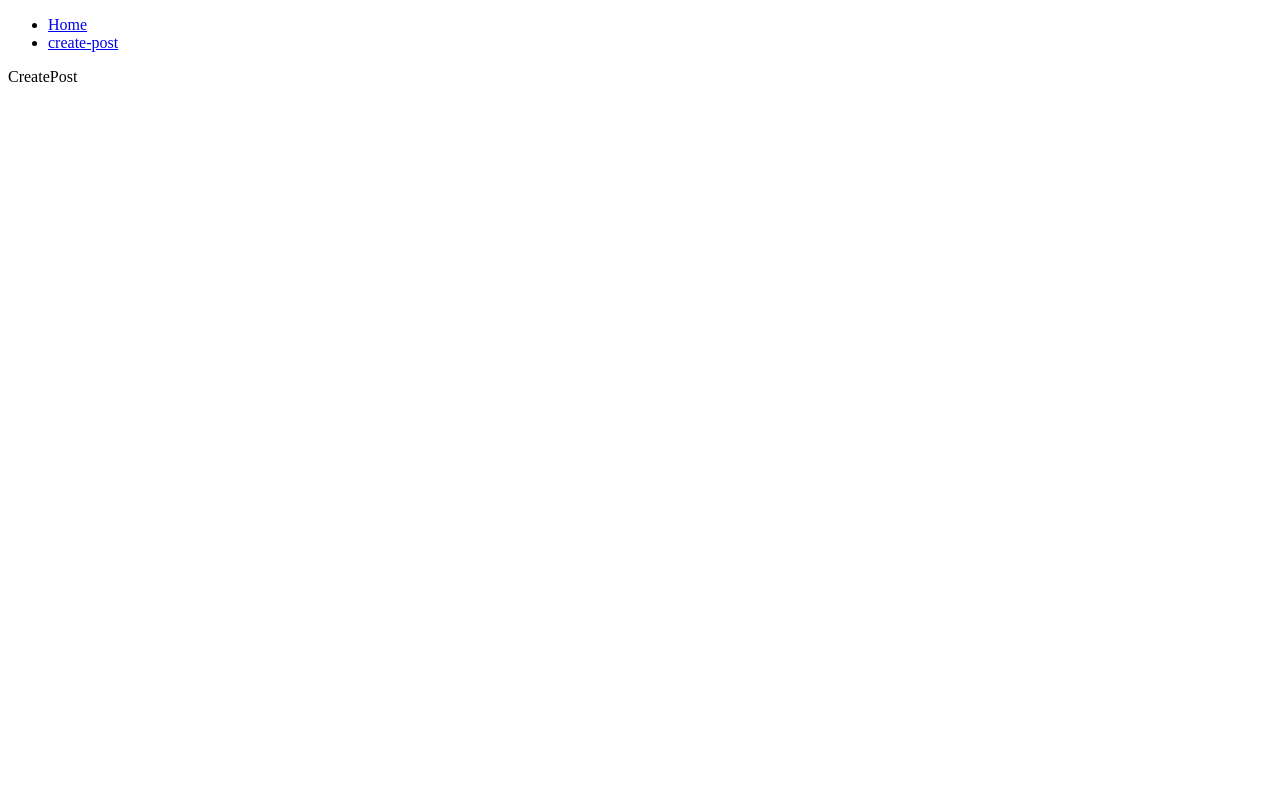
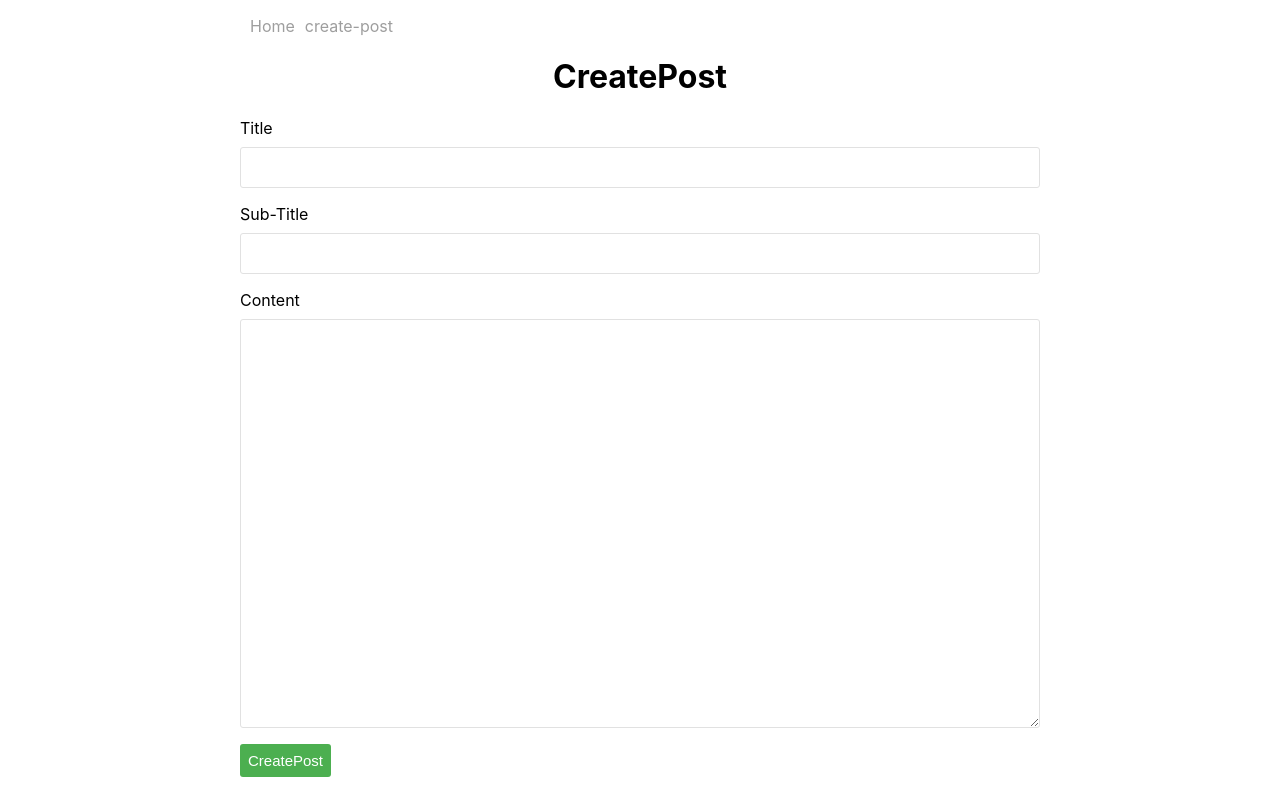
Before and after one commit to bhargavraju49/blogspage, a React (Create React App) app: page /create-post in a window 1280 px wide. Built offline with nearby package versions, Linux system fonts and the light colour scheme.

Commit message:
added create post

```diff
--- a/src/components/App.js
+++ b/src/components/App.js
@@ -1,5 +1,6 @@
 import {Routes, Route} from 'react-router-dom'
 import {Home, PostDetail, CreatePost, Navbar} from './';
+import '../index.css'
 
 function App() {
   return (
--- a/src/components/CreatePost.js
+++ b/src/components/CreatePost.js
@@ -1,6 +1,42 @@
+import { useState } from "react"
+
 function CreatePost () {
+    const [title, setTitle] = useState();
+    const [subTitle, setsubTitle] = useState();
+    const [content, setContent] = useState();
+    console.log(title)
+    function handleSubmit (e) {
+        e.preventDefault()
+        console.log('title',title);
+        console.log('content',content);
+        console.log('subTitle',subTitle);
+
+    }
+
     return (
-        <div>CreatePost</div>
+        <div className="create-post">
+            <h1>
+                CreatePost
+            </h1>
+            <form onSubmit={handleSubmit}>
+                <div className="form-field">
+                    <label>Title</label>
+                    <input value={title} onChange={(e)=>{setTitle(e.target.value)}} />
+                </div>
+
+                <div className="form-field">
+                    <label>Sub-Title</label>
+                    <input value={subTitle} onChange={(e)=>{setsubTitle(e.target.value)}} />
+                </div>
+
+                <div className="form-field">
+                    <label>Content</label>
+                    <textarea value={content} onChange={(e)=>{setContent(e.target.value)}}  />
+                </div>
+
+                <button className="create-post-btn">CreatePost</button>
+            </form>
+        </div>
     )
 }
 export default CreatePost
```
